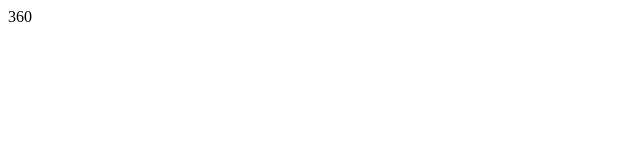
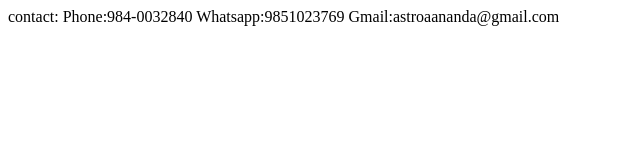
Before and after one commit to astroananda/astro, a plain HTML site: page index.html in a window 1280 px wide. Shown: the whole page, without its empty margins (0-640 px from the left). Drawn offline with Linux system fonts and the light colour scheme.

Commit message:
Add files via upload

```diff
--- a/index.html
+++ b/index.html
@@ -1,5 +1,10 @@
 <html>
 <head>
-<title> astro things
-</title>
-360 </head> </html>
+<title>Astro Ananda
+</title>contact:
+Phone:984-0032840
+Whatsapp:9851023769
+Gmail:astroaananda@gmail.com
+
+</head>
+ </html>
```
